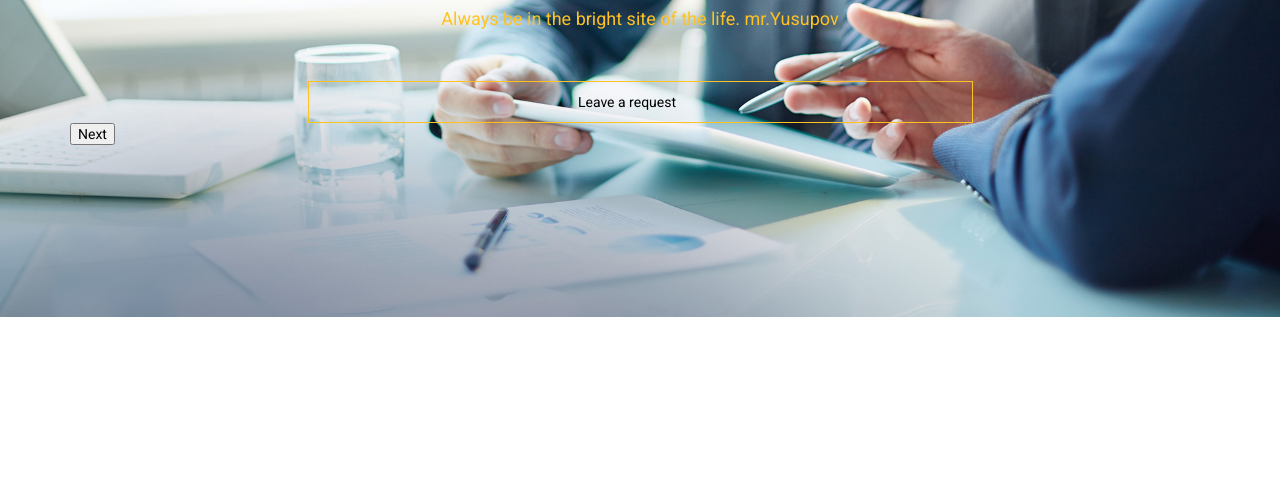
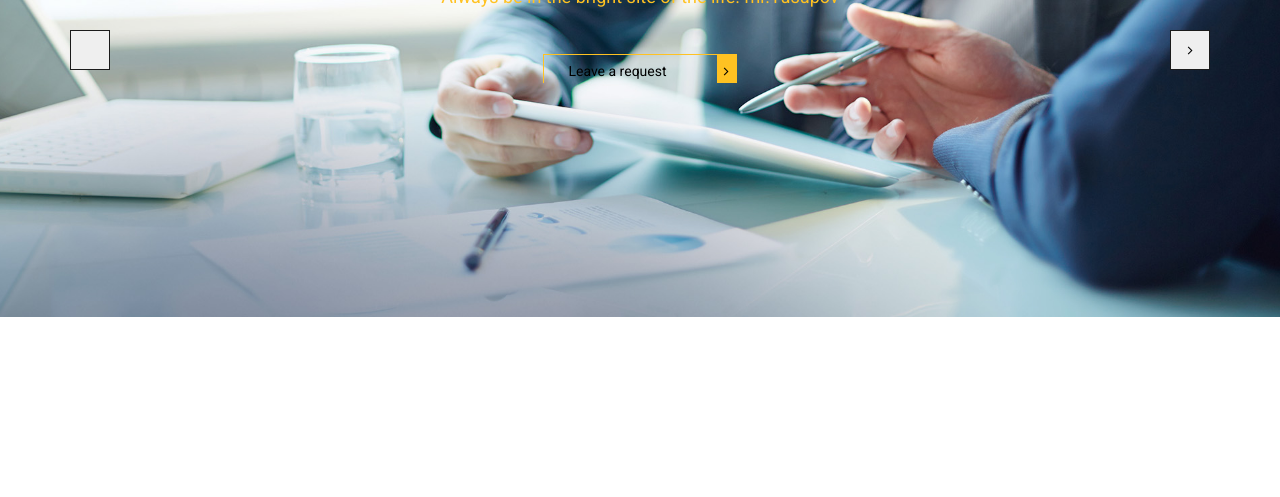
Before and after one commit to archie-1st/my-2nd-web-page, a plain HTML site: page index.html in a window 1280 px wide. Shown: the part 303-800 px from the top of the page. Drawn offline with nearby package versions, Linux system fonts and the light colour scheme; files whose address does not match are found by name.

Commit message:
second commit

```diff
--- a/css/style.css
+++ b/css/style.css
@@ -137,7 +137,9 @@ header {
   color: #ffc222;
   margin-bottom: 50px;
 }
-.slider_btn {
+
+.default-btn{
+  display: inline block;
   font-size: 14px;
   line-height: 24px;
   color: black;
@@ -145,4 +147,47 @@ header {
   font-family: "Roboto", sans-serif;
   padding: 8px 50px 8px 24px;
   border: 1.5px solid #ffc222;
+  border-right-width: 20px;
+  position: relative;
+  transition: all 0.3s;
 }
+.default-btn:after{
+  content: "\f105";
+  font-family: "icomoon";
+  position: absolute;
+  top: 50%;
+  transform: translateY(-50%);
+  right: -12px;
+}
+.default-btn:hover{
+  border-color: #ffa600;
+}
+.slider_inner{
+  position: relative;
+}
+.slick-btn{
+  position: absolute;
+  top: 80%;
+  z-index: 3;
+  width: 40px;
+  height: 40px;
+  border: 1px solid #1b1b1b;
+
+
+}
+.slick-btn:before{
+  position: absolute;
+  top: 50%;
+  left: 50%;
+  transform: translate(-50%, -50%);
+}
+.slick-next:before{
+  content: "\f105";
+  font-family: "icomoon";
+}
+.slick-next{
+  right: 0;
+}
+.slick-prev{
+  left: 0;
+}
--- a/index.html
+++ b/index.html
@@ -51,9 +51,9 @@
             Always be in the bright site of the life.
                       mr.Yusupov
           </div>
-          <div class="slider_btn">
+          <a data-fancybox data-src="#modal" href="javascript:;" class="default-btn">
             Leave a request
-          </div>
+          </a>
          </div>
         </div>
         <div class="slider_item">
@@ -65,9 +65,9 @@
           Always be in the bright site of the life.
                     mr.Yusupov
         </div>
-        <div class="slider_btn">
+        <a data-fancybox data-src="#modal" href="javascript:;" class="default-btn">
           Leave a request
-        </div>
+        </a>
        </div>
       </div>
       <div class="slider_item">
@@ -79,7 +79,7 @@
         Always be in the bright site of the life.
                   mr.Yusupov
       </div>
-      <a data-fancybox data-src="#modal" href="javascript:;" class="slider_btn">
+      <a data-fancybox data-src="#modal" href="javascript:;" class="default-btn">
         Leave a request
       </a>
      </div>
--- a/js/main.js
+++ b/js/main.js
@@ -1,6 +1,15 @@
 $(function(){
 
-    $('.slider_inner').slick();
+    $('.slider_inner').slick({
+        nextArrow:
+        '<button type="button" class="slick-btn slick-next"></button>})',
+        prevArrow:
+        '<button type="button" class="slick-btn slick-prev"></button>})',
+
+});
+
+
+
 
 
 });
```
